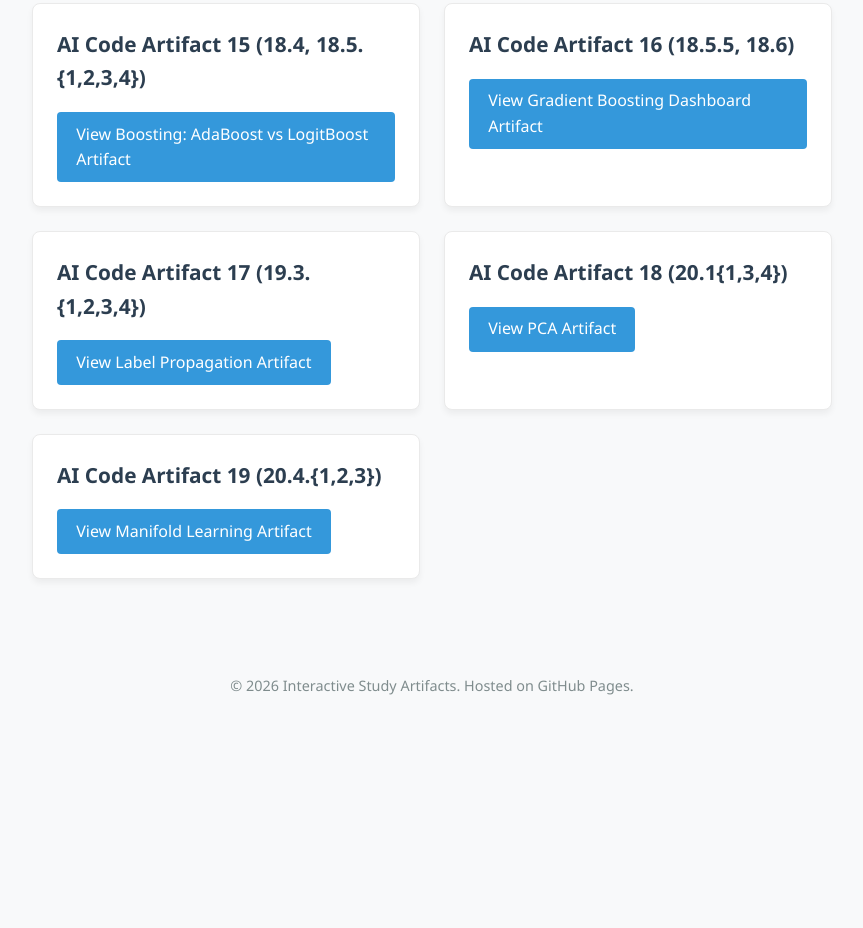
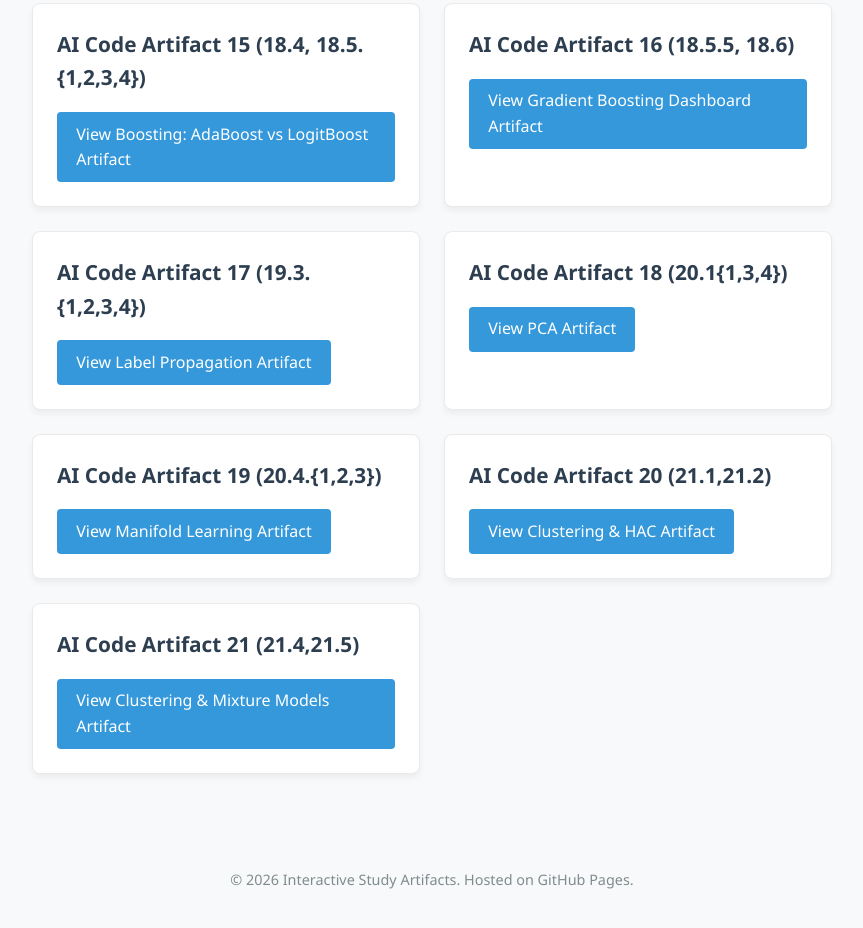
Before and after one commit to gbean4/Advanced_ML_Artifacts, a plain HTML site: page index.html in a window 1280 px wide. Shown: the part 1795-2723 px from the top of the page, without its empty margins (208-1071 px from the left). Before the commit the page ends 2538 px from the top, so only its background shows below. Drawn offline with Linux system fonts and the light colour scheme.

Commit message:
Add new artifact cards for AI Code Artifacts 20 and 21

```diff
--- a/index.html
+++ b/index.html
@@ -249,6 +249,18 @@
                 <a href="manifold_learning.html" class="button">View Manifold Learning Artifact</a>
             </div>
 
+             <div class="artifact-card">
+                <h2>AI Code Artifact 20 (21.1,21.2)</h2>
+                <!-- REPLACE "your-other-file.html" WITH THE ACTUAL NAME OF YOUR HTML FILE -->
+                <a href="clustering_1.html" class="button">View Clustering & HAC Artifact</a>
+            </div>
+
+             <div class="artifact-card">
+                <h2>AI Code Artifact 21 (21.4,21.5)</h2>
+                <!-- REPLACE "your-other-file.html" WITH THE ACTUAL NAME OF YOUR HTML FILE -->
+                <a href="clustering_2.html" class="button">View Clustering & Mixture Models Artifact</a>
+            </div>
+
             <!-- You can copy and paste the block below to add more artifacts later as you build them -->
             <!--
             <div class="artifact-card">
```
